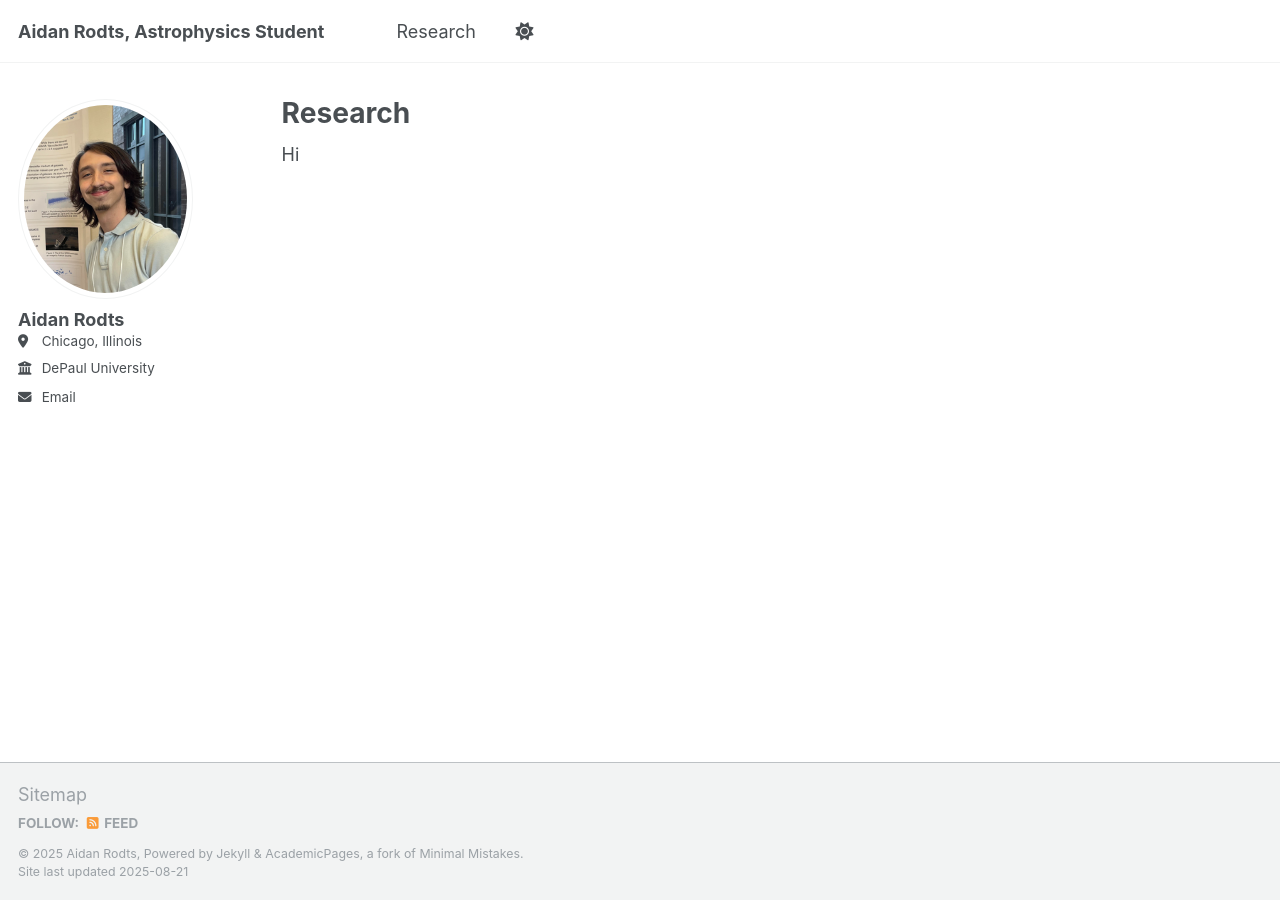
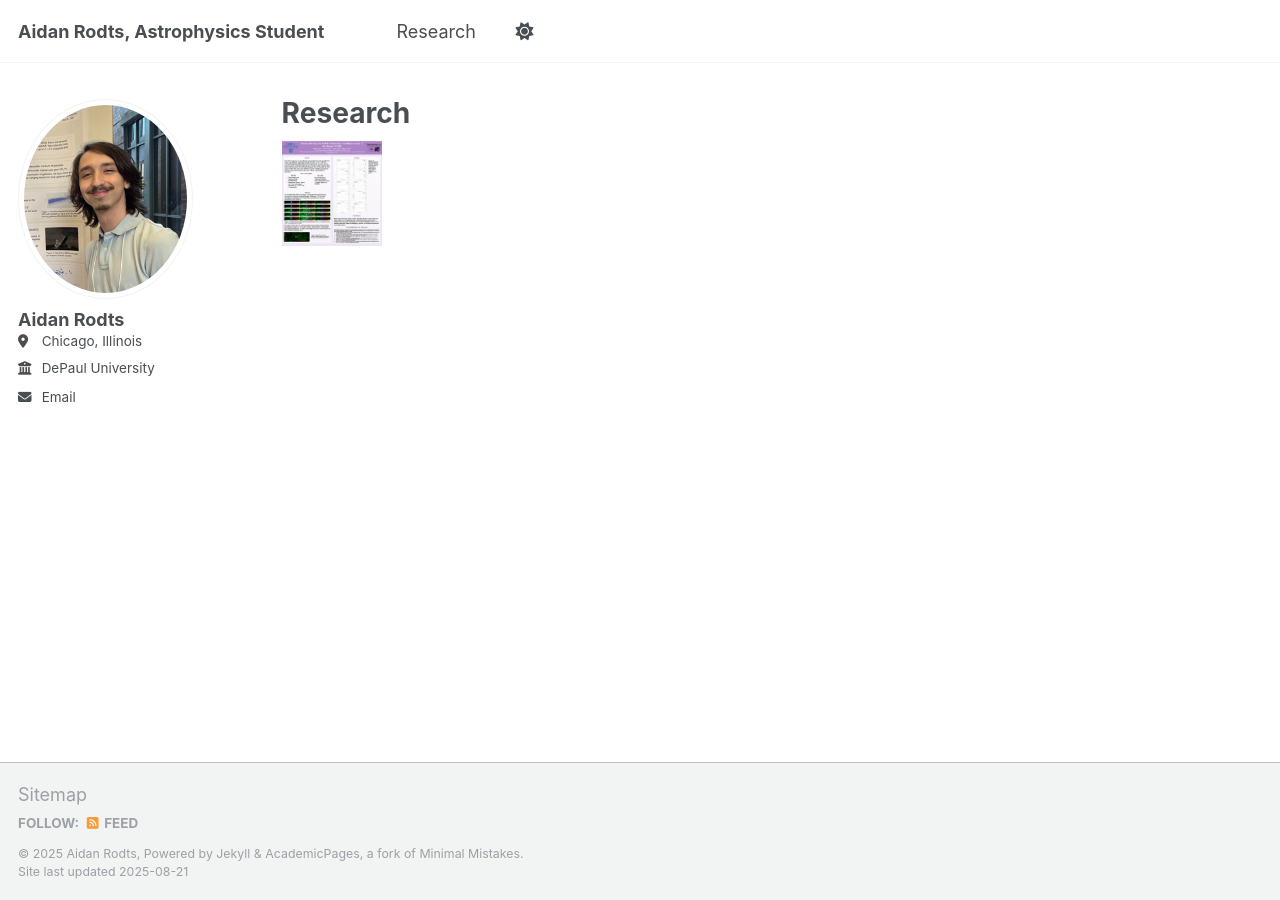
Before and after one commit to arodts/project, a Jekyll site: the page built from _pages/research.md, in a window 1280 px wide. Built offline with Jekyll 4.4.1, drawn with Linux system fonts in a browser that asks for light colours; a script that is not in the unit is left out.

Commit message:
Update research.md

```diff
--- a/_pages/research.md
+++ b/_pages/research.md
@@ -5,4 +5,4 @@ layout: single
 author_profile: true
 ---
 
-Hi
+![Research Poster]({{ base_path }}/images/Rodts_Aidan_REU_Poster.jpg){:width="100"}
```
